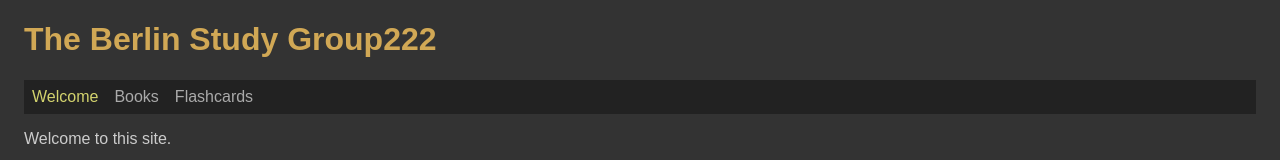
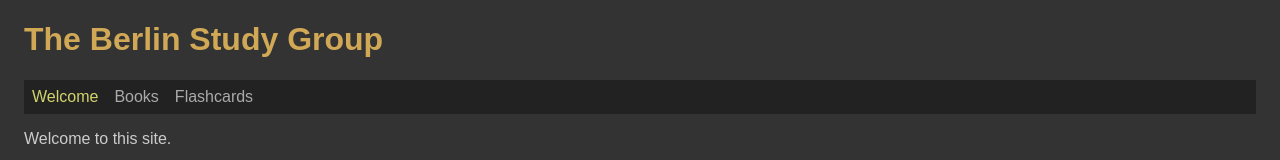
Before and after one commit to edwardtanguay/et-002-usecontext, a React (Vite) app: page /welcome in a window 1280 px wide. Shown: the top 160 px of the page. Built offline with nearby package versions, Linux system fonts and the light colour scheme.

Commit message:
useContext works with TypeScript

```diff
--- a/index.html
+++ b/index.html
@@ -19,7 +19,7 @@
 <body>
   <div id="root"></div>
   <script type="module"
-          src="/src/main.jsx"></script>
+          src="/src/main.tsx"></script>
 </body>
 
 </html>
--- a/src/App.jsx
+++ b/src/App.tsx
@@ -4,10 +4,10 @@ import { PageWelcome } from './components/PageWelcome';
 import { PageBooks } from './components/PageBooks';
 import { PageFlashcards } from './components/PageFlashcards';
 import { useContext } from 'react';
-import { AppContext } from './AppContext';
+import { AppContext, IAppContext } from './AppContext';
 
 function App() {
-	const {appTitle}= useContext(AppContext);
+	const {appTitle}= useContext<any>(AppContext);
 	return (
 		<div className="App">
 			<h1>{appTitle}</h1>
--- a/src/AppContext.jsx
+++ /dev/null
@@ -1,16 +0,0 @@
-import { createContext } from 'react';
-
-export const AppContext = createContext();
-
-export const AppProvider = ({ children }) => {
-	const appTitle = 'The Berlin Study Group222';
-	return (
-		<AppContext.Provider
-			value={{
-				appTitle,
-			}}
-		>
-			{children}
-		</AppContext.Provider>
-	);
-};
--- /dev/null
+++ b/src/AppContext.tsx
@@ -0,0 +1,24 @@
+import { createContext } from 'react';
+
+export interface IAppContext {
+	appTitle: string;
+}
+
+interface IAppProvider {
+	children: React.ReactNode;
+}
+
+export const AppContext = createContext<any>(null);
+
+export const AppProvider: React.FC<IAppProvider> = ({ children }) => {
+	const appTitle = 'The Berlin Study Group';
+	return (
+		<AppContext.Provider
+			value={{
+				appTitle,
+			}}
+		>
+			{children}
+		</AppContext.Provider>
+	);
+};
--- a/src/main.jsx
+++ b/src/main.tsx
@@ -3,7 +3,7 @@ import App from './App';
 import { BrowserRouter } from 'react-router-dom';
 import { AppProvider } from './AppContext';
 
-ReactDOM.createRoot(document.getElementById('root')).render(
+ReactDOM.createRoot(document.getElementById('root') as HTMLElement).render(
 	<AppProvider>
 		<BrowserRouter>
 			<App />
```
